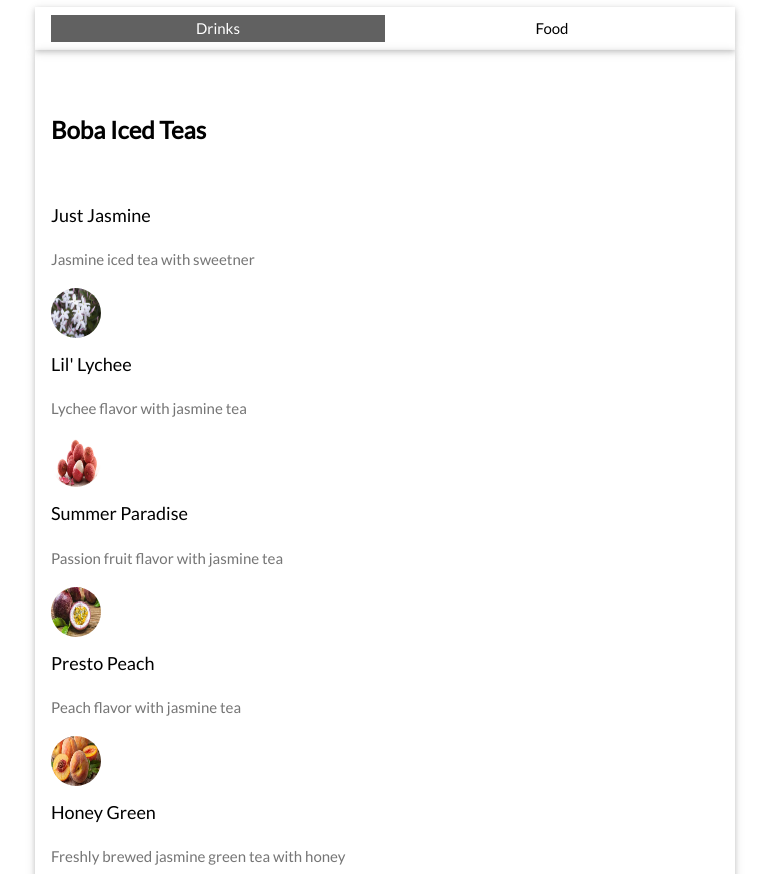
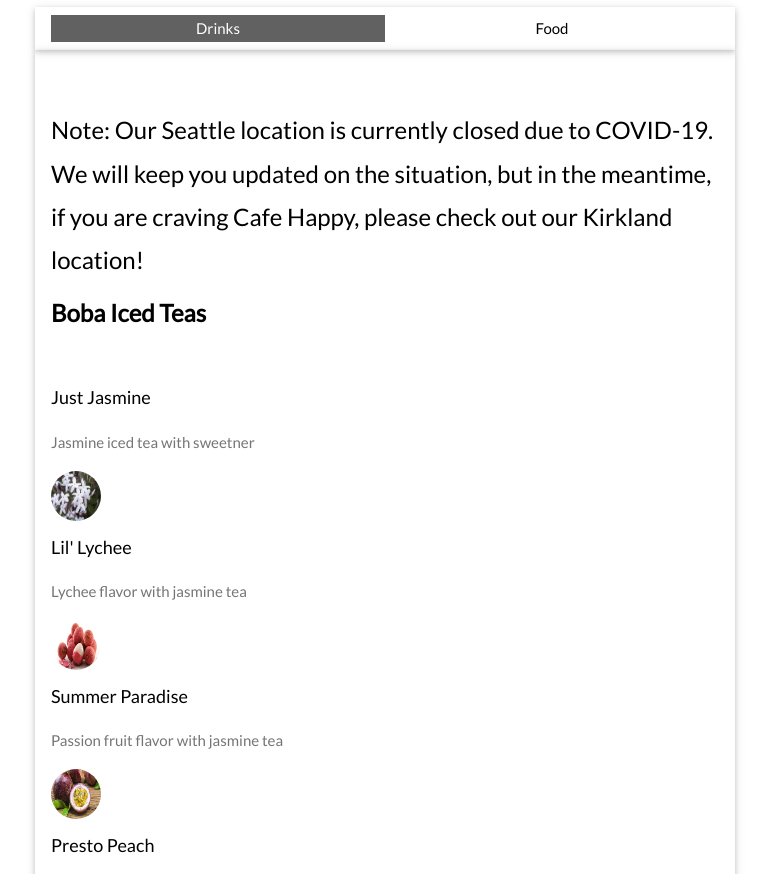
Before and after one commit to kuberti/cafehappy, a plain HTML site: page www/seattlemenu.html in a window 1280 px wide. Shown: the part 920-1794 px from the top of the page, without its empty margins (255-1024 px from the left). Drawn offline with Linux system fonts and the light colour scheme.

Commit message:
Add notice that seattle is closed

```diff
--- a/www/seattlemenu.html
+++ b/www/seattlemenu.html
@@ -100,6 +100,7 @@ body, html {
     </div>
 
     <div id="Food" class="container menu padding-48 card">
+      <h3>Note: Our Seattle location is currently closed due to COVID-19. We will keep you updated on the situation, but in the meantime, if you are craving Cafe Happy, please check out our Kirkland location!</h3>
       <h3><b>Snacks</b></h3><br>
       <h5>Veggie Buns</h5>
       <p class="text-grey">Cabbage, Carrots, Rice Noodle, Mushroom</p>
@@ -126,6 +127,7 @@ body, html {
     </div>
 
     <div id="Drinks" class="container menu padding-48 card">
+      <h3>Note: Our Seattle location is currently closed due to COVID-19. We will keep you updated on the situation, but in the meantime, if you are craving Cafe Happy, please check out our Kirkland location!</h3>
       <h3><b>Boba Iced Teas</b></h3><br>
 
       <h5>Just Jasmine</h5>
```
